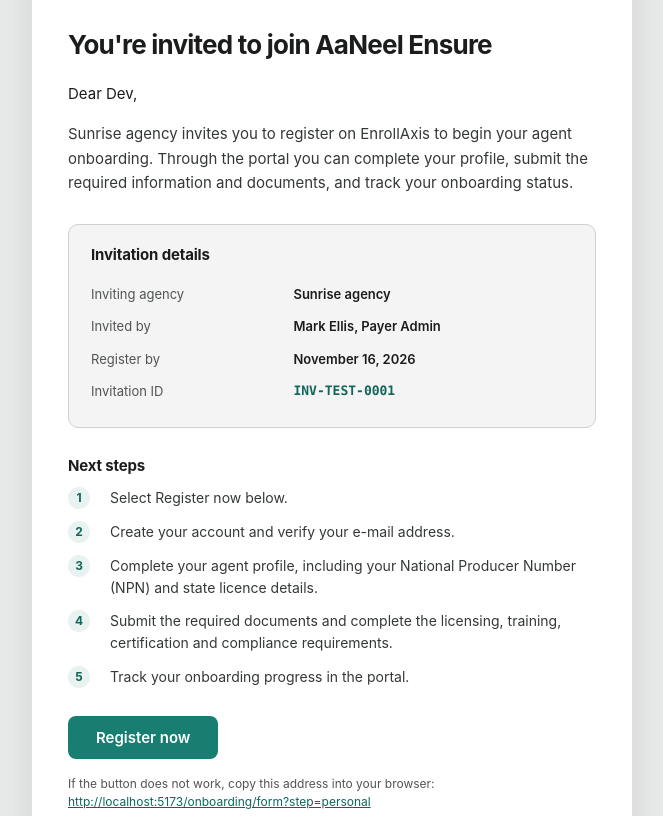
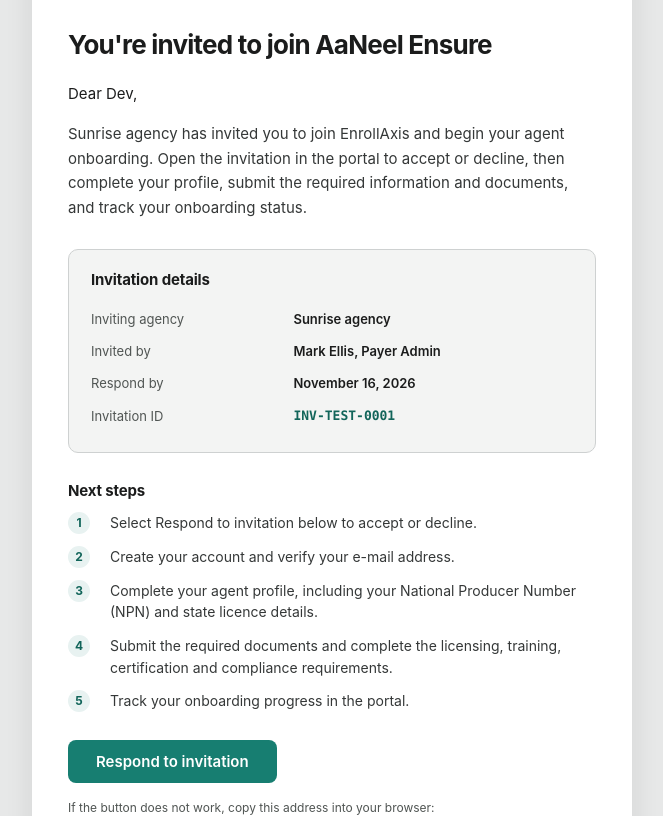
Before and after one commit to devmankadgit/Enroll-NFP, a plain HTML site: page email-templates/agent-invitation.html in a window 1280 px wide. Shown: the part 121-937 px from the top of the page, without its empty margins (308-971 px from the left). Drawn offline with Linux system fonts and the light colour scheme.

Commit message:
Update invitation email CTA to Respond to invitation for accept or decline.

```diff
--- a/email-templates/agent-invitation.html
+++ b/email-templates/agent-invitation.html
@@ -75,7 +75,7 @@
               </p>
 
               <p style="margin:0 0 28px;font-size:15px;line-height:1.65;color:#353838;">
-                Sunrise agency invites you to register on EnrollAxis to begin your agent onboarding. Through the portal you can complete your profile, submit the required information and documents, and track your onboarding status.
+                Sunrise agency has invited you to join EnrollAxis and begin your agent onboarding. Open the invitation in the portal to accept or decline, then complete your profile, submit the required information and documents, and track your onboarding status.
               </p>
 
               <!-- Invitation details -->
@@ -95,7 +95,7 @@
                         <td class="detail-value" style="padding:7px 0;font-size:13px;line-height:1.4;font-weight:600;color:#1B1C1C;vertical-align:top;">Mark Ellis, Payer Admin</td>
                       </tr>
                       <tr>
-                        <td class="detail-label" style="padding:7px 0;font-size:13px;line-height:1.4;color:#505553;vertical-align:top;">Register by</td>
+                        <td class="detail-label" style="padding:7px 0;font-size:13px;line-height:1.4;color:#505553;vertical-align:top;">Respond by</td>
                         <td class="detail-value" style="padding:7px 0;font-size:13px;line-height:1.4;font-weight:600;color:#1B1C1C;vertical-align:top;">November 16, 2026</td>
                       </tr>
                       <tr>
@@ -117,7 +117,7 @@
                     <span style="display:block;width:22px;height:22px;line-height:22px;text-align:center;border-radius:50%;background:#E8F2F1;color:#12655A;font-size:12px;font-weight:700;">1</span>
                   </td>
                   <td valign="top" style="padding:0 0 12px 10px;font-size:14px;line-height:1.55;color:#353838;">
-                    Select Register now below.
+                    Select Respond to invitation below to accept or decline.
                   </td>
                 </tr>
                 <tr>
@@ -159,7 +159,7 @@
                 <tr>
                   <td align="center" style="border-radius:8px;background:#177E71;">
                     <a href="http://localhost:5173/onboarding/form?step=personal" target="_blank" rel="noopener" style="display:inline-block;padding:14px 28px;font-size:15px;font-weight:600;line-height:1;color:#FFFFFF;text-decoration:none;border-radius:8px;font-family:Inter,'Segoe UI',Helvetica,Arial,sans-serif;">
-                      Register now
+                      Respond to invitation
                     </a>
                   </td>
                 </tr>
```
